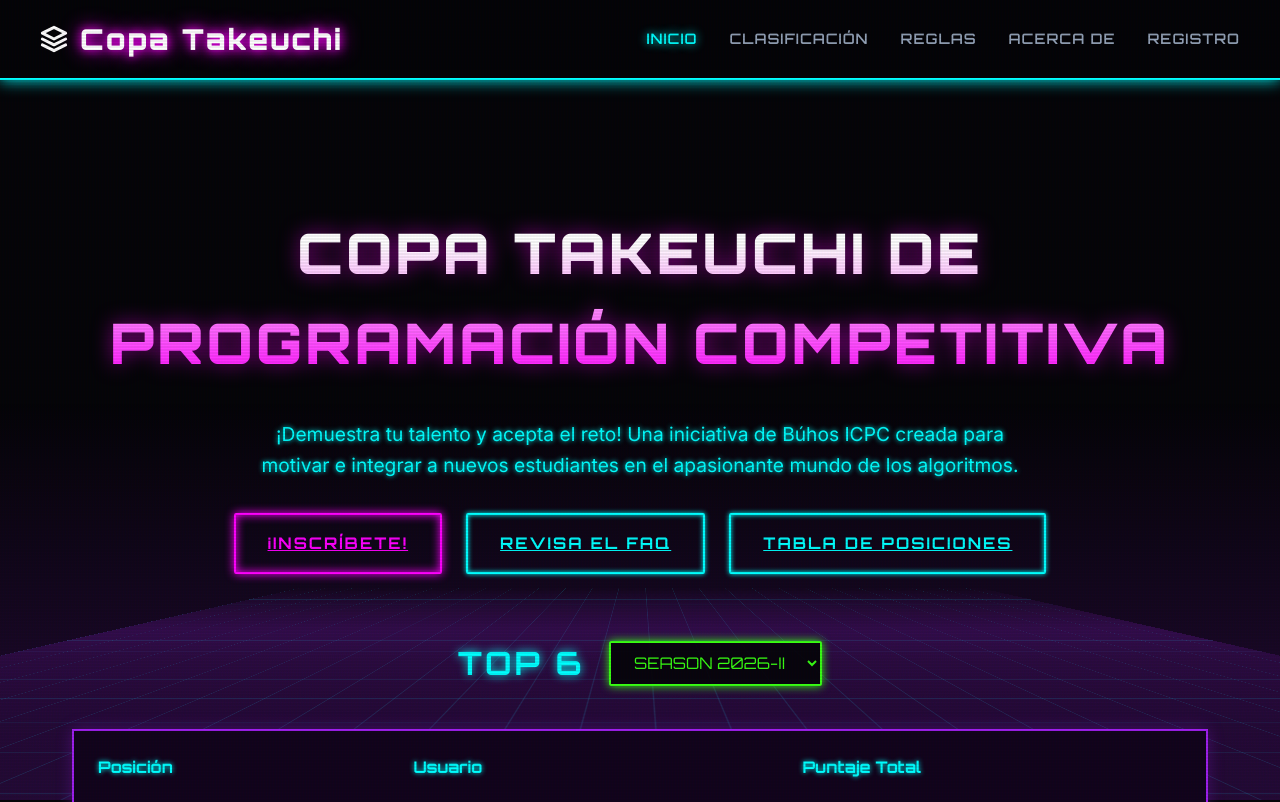
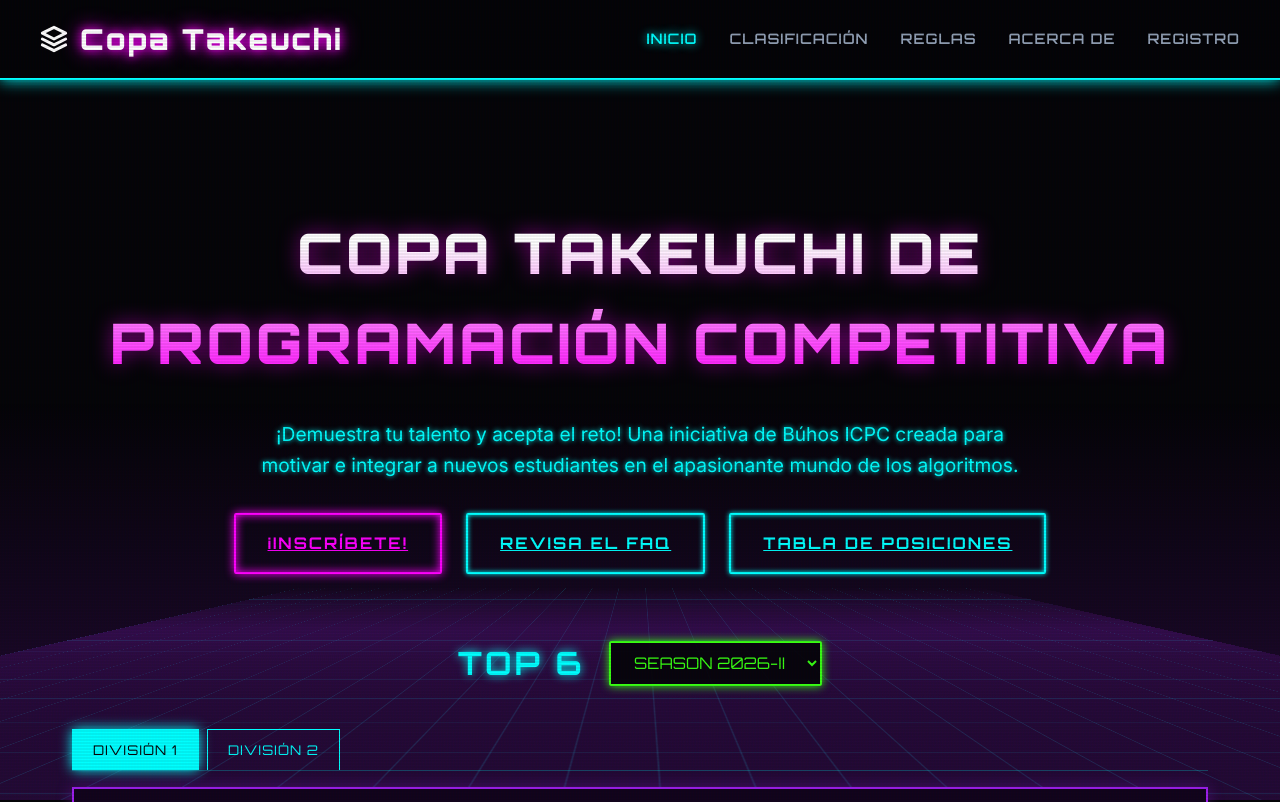
Before and after one commit to NicolasArias/unal_takeuchi_cup, a React (Vite) app in the folder front/: page /#/ in a window 1280 px wide. Shown: the top 802 px of the page. Built offline with nearby package versions, Linux system fonts and the light colour scheme.

Commit message:
fix: make standings on the home page division-separated

```diff
--- a/front/src/pages/Home.jsx
+++ b/front/src/pages/Home.jsx
@@ -5,7 +5,19 @@ import { mockStandingsData } from '../data/mockStandings';
 export default function Home() {
   const seasons = Object.keys(mockStandingsData).reverse();
   const [selectedSeason, setSelectedSeason] = useState(seasons[0]);
-  const topCompetitors = mockStandingsData[selectedSeason].slice(0, 6);
+  const [selectedDivision, setSelectedDivision] = useState(null);
+  const seasonData = mockStandingsData[selectedSeason];
+  const divisions = [...new Set(
+    seasonData
+      ?.filter(row => row.division !== undefined && row.division !== null)
+      .map(row => row.division)
+  )].sort((a, b) => a - b);
+  const hasDivisions = divisions.length > 0;
+  const activeDivision = divisions.includes(selectedDivision) ? selectedDivision : divisions[0];
+  const visibleData = hasDivisions
+    ? seasonData.filter(row => row.division === activeDivision)
+    : seasonData;
+  const topCompetitors = visibleData.slice(0, 6);
 
   return (
     <>
@@ -45,6 +57,22 @@ export default function Home() {
             ))}
           </select>
         </div>
+        {hasDivisions && (
+          <div className="division-tabs" role="tablist" aria-label="Divisiones">
+            {divisions.map(division => (
+              <button
+                key={division}
+                type="button"
+                role="tab"
+                aria-selected={activeDivision === division}
+                className={`division-tab ${activeDivision === division ? 'active' : ''}`}
+                onClick={() => setSelectedDivision(division)}
+              >
+                División {division}
+              </button>
+            ))}
+          </div>
+        )}
         {topCompetitors && topCompetitors.length > 0 ? (
           <div className="table-container">
             <table>
```
